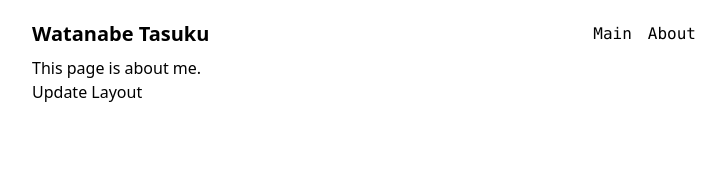
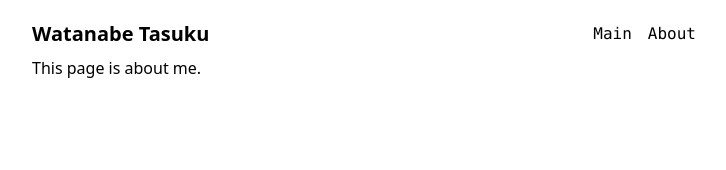
Before and after one commit to tasukuwatanabe/udemy_nuxt3_portfolio, a Nuxt app: page /about in a window 1280 px wide. Shown: the top 170 px of the page, without its empty margins (280-1006 px from the left). Built offline with nearby package versions, Linux system fonts and the light colour scheme.

Commit message:
Remove Unused Codes From About

```diff
--- a/pages/about.vue
+++ b/pages/about.vue
@@ -2,13 +2,4 @@
   <div>
     This page is about me.
   </div>
-  <div>
-    <button @click="enableCustomLayout">Update Layout</button>
-  </div>
 </template>
-
-<script setup>
-function enableCustomLayout() {
-  setPageLayout('another');
-}
-</script>
```
